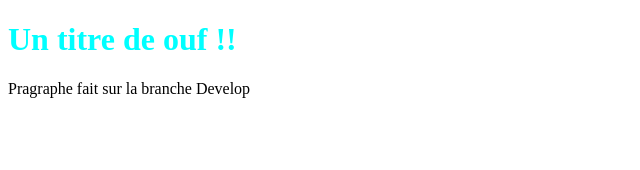
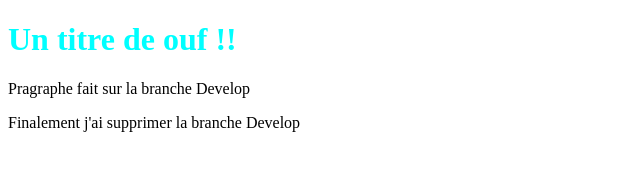
Before and after one commit to Coudji/entrainement, a plain HTML site: page index.html in a window 1280 px wide. Shown: the whole page, without its empty margins (0-640 px from the left). Drawn offline with Linux system fonts and the light colour scheme.

Commit message:
ajout d'un paragraphe

```diff
--- a/index.html
+++ b/index.html
@@ -11,5 +11,6 @@
     <h1 id="hhh">Un titre de ouf !!</h1>
 
     <p>Pragraphe fait sur la branche Develop</p>
+    <p>Finalement j'ai supprimer la branche Develop</p>
 </body>
 </html>
```
